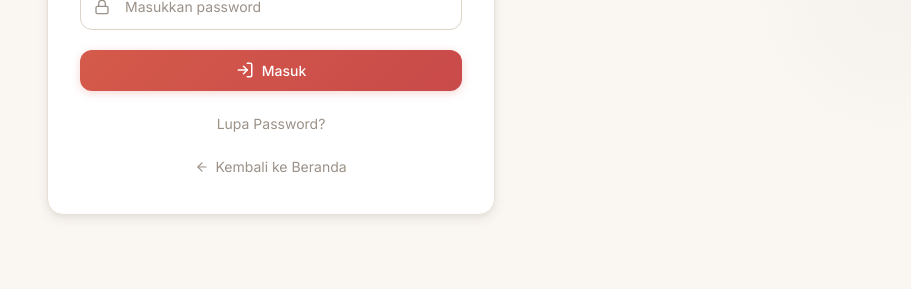
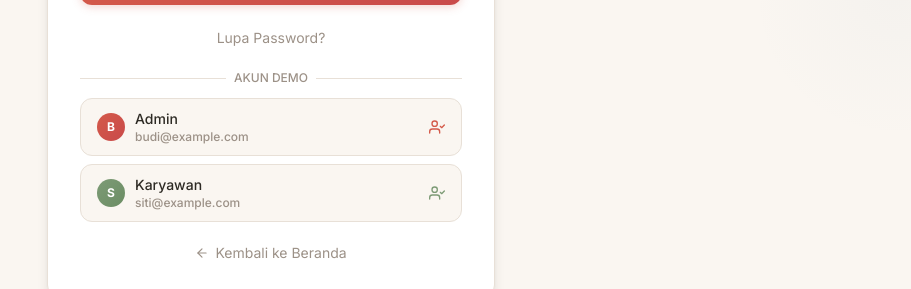
Before and after one commit to awand795/web-absensi, a React (Vite) app in the folder absensi-wajah-frontend/: page /login in a window 1280 px wide. Shown: the part 461-750 px from the top of the page, without its empty margins (369-1280 px from the left). Built offline with nearby package versions, Linux system fonts and the light colour scheme; no server answers.

Commit message:
restore demo accounts on login page

```diff
--- a/absensi-wajah-frontend/src/pages/login.jsx
+++ b/absensi-wajah-frontend/src/pages/login.jsx
@@ -1,6 +1,6 @@
 import { useState } from "react";
 import { useNavigate, Link } from "react-router-dom";
-import { FiLock, FiMail, FiLoader, FiLogIn, FiArrowLeft, FiSun, FiMoon } from 'react-icons/fi';
+import { FiLock, FiMail, FiLoader, FiLogIn, FiArrowLeft, FiSun, FiMoon, FiUserCheck } from 'react-icons/fi';
 import { useTheme } from '../lib/ThemeContext';
 import api from '../api/axios';
 import { loadModels } from '../lib/faceModels';
@@ -12,6 +12,25 @@ const Login = () => {
     const [error, setError] = useState('');
     const navigate = useNavigate();
     const { theme, toggleTheme } = useTheme();
+
+    const demoAccounts = [
+        {
+            label: 'Admin',
+            email: 'budi@example.com',
+            pass: 'budi1234',
+            gradient: 'var(--gradient-primary)',
+            letter: 'B',
+            color: '#d45a4a'
+        },
+        {
+            label: 'Karyawan',
+            email: 'siti@example.com',
+            pass: 'siti1234',
+            gradient: 'linear-gradient(135deg, #7d9b76, #6b8d64)',
+            letter: 'S',
+            color: '#7d9b76'
+        }
+    ];
 
     const handleLogin = async (e) => {
         e.preventDefault();
@@ -122,6 +141,33 @@ const Login = () => {
                             </Link>
                         </div>
 
+                        {/* Demo Accounts */}
+                        <div>
+                            <div className="flex items-center gap-2 mb-3">
+                                <div className="flex-1 h-px" style={{ background: 'var(--border-subtle)' }} />
+                                <span className="text-xs font-medium" style={{ color: 'var(--text-muted)' }}>AKUN DEMO</span>
+                                <div className="flex-1 h-px" style={{ background: 'var(--border-subtle)' }} />
+                            </div>
+                            <div className="space-y-2">
+                                {demoAccounts.map((acc, i) => (
+                                    <button key={i} type="button"
+                                        onClick={() => { setEmail(acc.email); setPassword(acc.pass); setError(''); }}
+                                        className="w-full flex items-center gap-2.5 px-4 py-2.5 rounded-xl text-sm font-medium transition-all duration-200 hover-border"
+                                        style={{ background: 'var(--bg-page)', border: '1px solid var(--border-subtle)' }}>
+                                        <div className="w-7 h-7 rounded-full flex items-center justify-center text-xs font-bold text-white shrink-0"
+                                            style={{ background: acc.gradient }}>
+                                            {acc.letter}
+                                        </div>
+                                        <div className="text-left flex-1 min-w-0">
+                                            <div className="font-medium" style={{ color: 'var(--text-primary)' }}>{acc.label}</div>
+                                            <div className="text-xs" style={{ color: 'var(--text-muted)' }}>{acc.email}</div>
+                                        </div>
+                                        <FiUserCheck size={16} style={{ color: acc.color }} />
+                                    </button>
+                                ))}
+                            </div>
+                        </div>
+
                         <div className="text-center">
                             <Link to="/"
                                 className="inline-flex items-center gap-1.5 text-sm hover-text"
```
